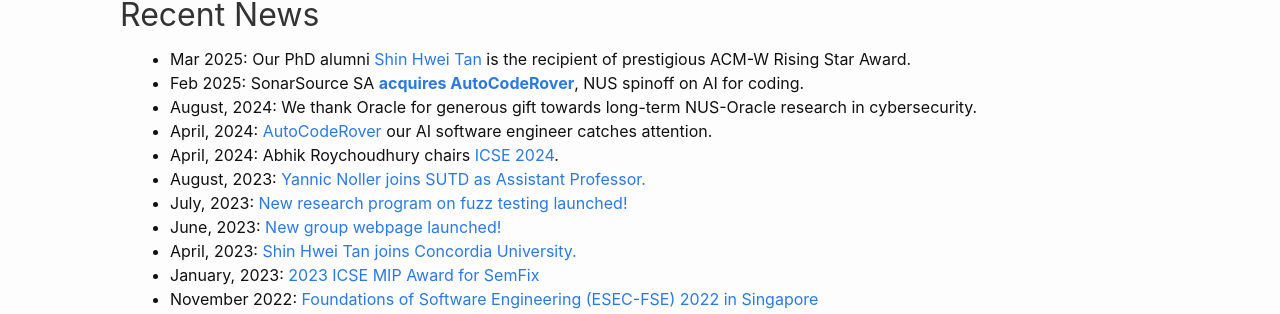
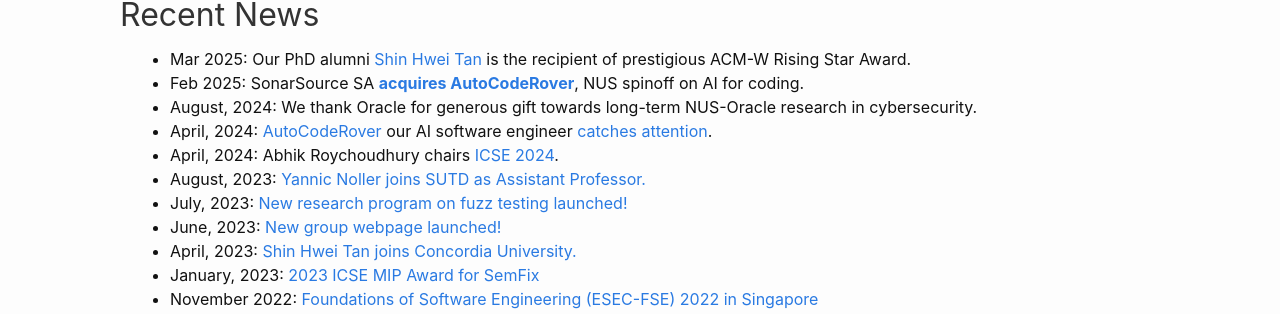
Before and after one commit to nus-tss/nus-tss.github.io, a Jekyll site: the page built from index.md, in a window 1280 px wide. Shown: the part 981-1295 px from the top of the page. Built offline with Jekyll 4.4.1, drawn with Linux system fonts in a browser that asks for light colours; nearby versions of some CDN libraries; part of the change alters nothing that is shown.

```diff
--- a/index.md
+++ b/index.md
@@ -40,7 +40,7 @@ We are the <b>Trustworthy and Secure Software (TSS)</b> group at the National Un
 * Mar 2025: Our PhD alumni <a href="https://www.shinhwei.com/">Shin Hwei Tan</a> is the recipient of prestigious ACM-W Rising Star Award.
 * Feb 2025: SonarSource SA <b><a href ="https://www.sonarsource.com/company/press-releases/sonar-acquires-autocoderover-to-supercharge-developers-with-ai-agents/">acquires AutoCodeRover</a></b>, NUS spinoff on AI for coding.
 * August, 2024: We thank Oracle for generous gift towards long-term NUS-Oracle research in cybersecurity.
-* April, 2024: <a href = "https://autocoderover.dev">AutoCodeRover</a> our AI software engineer catches attention.
+* April, 2024: <a href = "https://autocoderover.dev">AutoCodeRover</a> our AI software engineer <a href="https://x.com/AbhikRoychoudh1/status/1777494000611852515">catches attention</a>.
 * April, 2024: Abhik Roychoudhury chairs <a href= "https://conf.researchr.org/home/icse-2024">ICSE 2024</a>.
 * August, 2023: <a href="news/#august-2023">Yannic Noller joins SUTD as Assistant Professor.</a>
 * July, 2023: <a href="/fuzzing/news/#july-2023">New research program on fuzz testing launched!</a>
```
